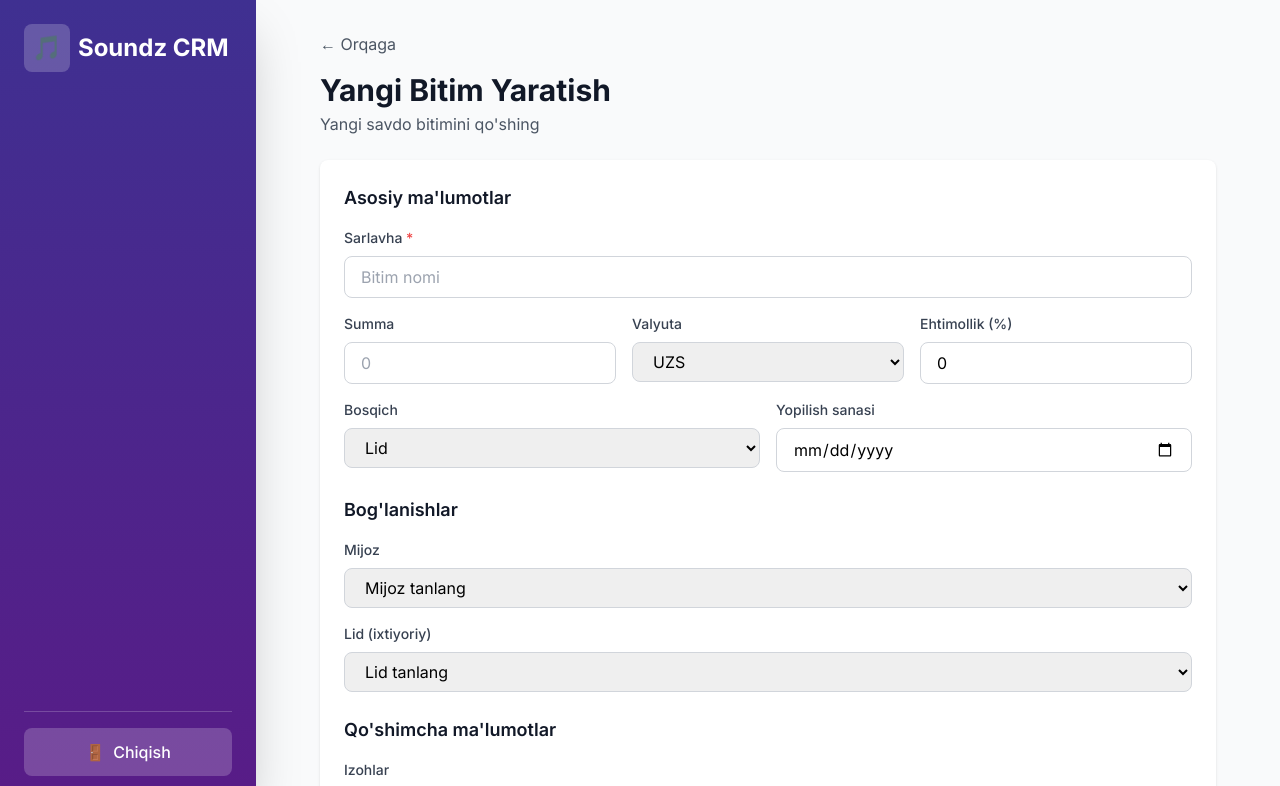
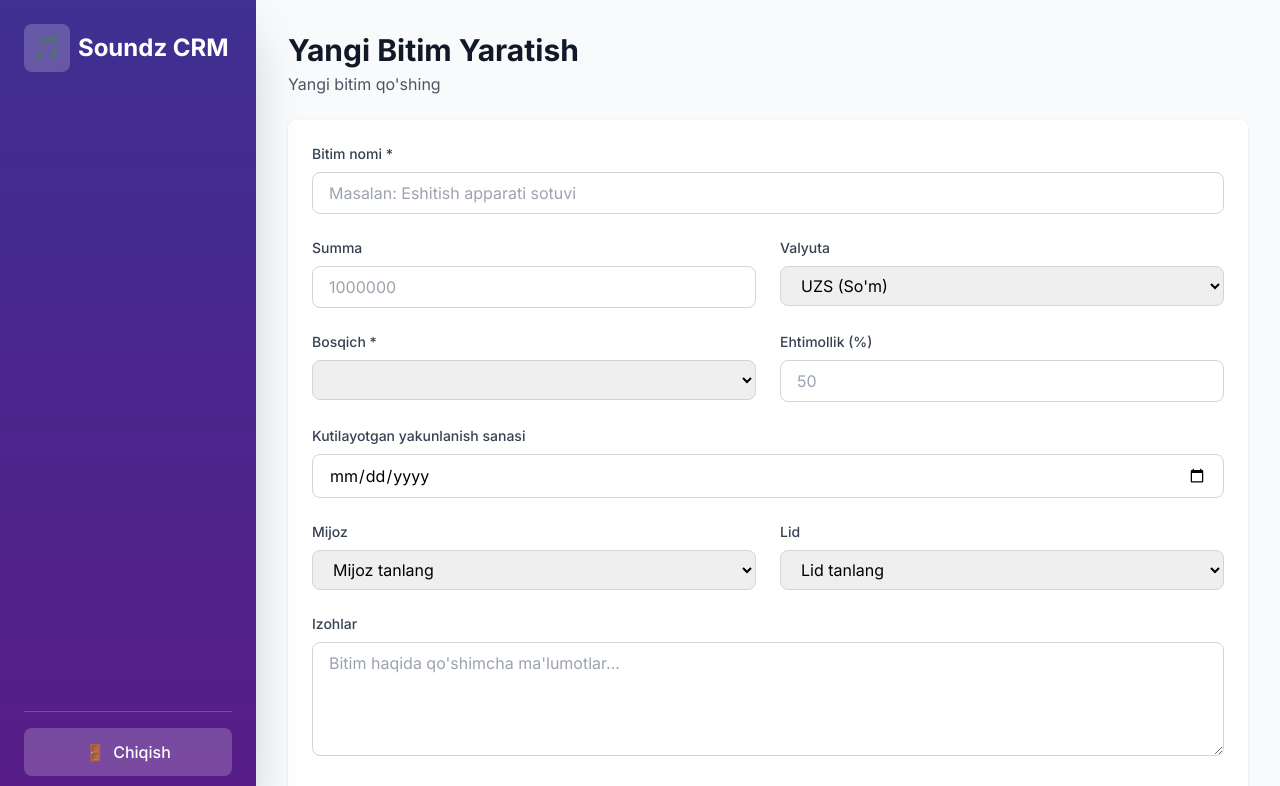
Before and after one commit to tiuulugbek/chatgpt, a Next.js app in the folder apps/frontend/: page /deals/new in a window 1280 px wide. Shown: the top 786 px of the page. Built offline with nearby package versions, Linux system fonts and the light colour scheme.

Commit message:
Deals uchun 'new' sahifasi yaratildi - yangi bitim yaratish formasi qo'shildi

```diff
--- a/apps/frontend/src/app/deals/new/page.tsx
+++ b/apps/frontend/src/app/deals/new/page.tsx
@@ -1,40 +1,50 @@
 'use client';
 
-import { useState } from 'react';
-import { useRouter } from 'next/navigation';
-import { useMutation, useQuery, useQueryClient } from '@tanstack/react-query';
+import { useState, useEffect } from 'react';
+import { useRouter, useSearchParams } from 'next/navigation';
+import { useMutation, useQueryClient, useQuery } from '@tanstack/react-query';
 import api from '@/lib/api';
 import { DashboardLayout } from '@/components/layout/DashboardLayout';
 import { useAuth } from '@/hooks/useAuth';
+import { DealStage } from '@prisma/client';
 
-const stageOptions = [
-  { value: 'LEAD', label: 'Lid' },
-  { value: 'CONTACTED', label: 'Aloqa qilindi' },
-  { value: 'PROPOSAL', label: 'Taklif yuborildi' },
-  { value: 'NEGOTIATION', label: 'Muzokara' },
-];
+interface DealFormData {
+  title: string;
+  amount?: number;
+  currency: string;
+  stage: DealStage;
+  probability?: number;
+  expectedCloseDate?: string;
+  notes?: string;
+  contactId?: string;
+  leadId?: string;
+  assigneeId?: string;
+  branchId?: string;
+}
 
 export default function NewDealPage() {
   const router = useRouter();
+  const searchParams = useSearchParams();
+  const queryClient = useQueryClient();
   const { user } = useAuth();
-  const queryClient = useQueryClient();
 
-  const [formData, setFormData] = useState({
+  const [formData, setFormData] = useState<DealFormData>({
     title: '',
-    amount: '',
+    amount: undefined,
     currency: 'UZS',
-    stage: 'LEAD',
-    probability: '0',
+    stage: DealStage.LEAD,
+    probability: 0,
     expectedCloseDate: '',
     notes: '',
-    contactId: '',
+    contactId: searchParams.get('contactId') || '',
     leadId: '',
+    assigneeId: user?.id || '',
     branchId: user?.branchId || '',
   });
+  const [error, setError] = useState<string>('');
+  const [success, setSuccess] = useState<string>('');
 
-  const [errors, setErrors] = useState<Record<string, string>>({});
-
-  // Contacts va Leads ro'yxatini olish
+  // Contacts list
   const { data: contacts } = useQuery({
     queryKey: ['contacts'],
     queryFn: async () => {
@@ -44,6 +54,7 @@ export default function NewDealPage() {
     enabled: !!user,
   });
 
+  // Leads list
   const { data: leads } = useQuery({
     queryKey: ['leads'],
     queryFn: async () => {
@@ -53,6 +64,17 @@ export default function NewDealPage() {
     enabled: !!user,
   });
 
+  // Users list (for assignee)
+  const { data: users } = useQuery({
+    queryKey: ['users'],
+    queryFn: async () => {
+      const response = await api.get('/users');
+      return response.data;
+    },
+    enabled: !!user && (user.role === 'SUPER_ADMIN' || user.role === 'BRANCH_MANAGER'),
+  });
+
+  // Branches list
   const { data: branches } = useQuery({
     queryKey: ['branches'],
     queryFn: async () => {
@@ -62,179 +84,187 @@ export default function NewDealPage() {
     enabled: !!user && user.role === 'SUPER_ADMIN',
   });
 
-  const createMutation = useMutation({
-    mutationFn: async (data: any) => {
+  // Create deal mutation
+  const createDealMutation = useMutation({
+    mutationFn: async (data: DealFormData) => {
       const response = await api.post('/deals', data);
       return response.data;
     },
     onSuccess: () => {
+      setSuccess('Bitim muvaffaqiyatli yaratildi!');
+      setError('');
       queryClient.invalidateQueries({ queryKey: ['deals'] });
+      queryClient.invalidateQueries({ queryKey: ['dashboard'] });
+      setTimeout(() => {
         router.push('/deals');
+      }, 1500);
     },
-    onError: (error: any) => {
-      const errorData = error.response?.data;
-      if (errorData?.message) {
-        setErrors({ general: errorData.message });
-      }
+    onError: (err: any) => {
+      setError(err.response?.data?.message || 'Bitim yaratishda xatolik yuz berdi.');
+      setSuccess('');
     },
   });
 
+  useEffect(() => {
+    // URL'dan contactId olish
+    const contactId = searchParams.get('contactId');
+    if (contactId) {
+      setFormData((prev) => ({ ...prev, contactId }));
+    }
+  }, [searchParams]);
+
   const handleSubmit = (e: React.FormEvent) => {
     e.preventDefault();
-    setErrors({});
+    setError('');
+    setSuccess('');
 
-    if (!formData.title.trim()) {
-      setErrors({ title: 'Sarlavha majburiy' });
-      return;
-    }
+    // Clean data - bo'sh qiymatlarni olib tashlash
+    const cleanData: any = { ...formData };
+    if (!cleanData.amount) delete cleanData.amount;
+    if (!cleanData.probability) delete cleanData.probability;
+    if (!cleanData.expectedCloseDate) delete cleanData.expectedCloseDate;
+    if (!cleanData.notes) delete cleanData.notes;
+    if (!cleanData.contactId) delete cleanData.contactId;
+    if (!cleanData.leadId) delete cleanData.leadId;
+    if (!cleanData.assigneeId) delete cleanData.assigneeId;
+    if (!cleanData.branchId) delete cleanData.branchId;
 
-    const payload = {
-      title: formData.title,
-      amount: formData.amount ? parseFloat(formData.amount) : undefined,
-      currency: formData.currency,
-      stage: formData.stage,
-      probability: parseInt(formData.probability) || 0,
-      expectedCloseDate: formData.expectedCloseDate || undefined,
-      notes: formData.notes || undefined,
-      contactId: formData.contactId || undefined,
-      leadId: formData.leadId || undefined,
-      branchId: formData.branchId || user?.branchId,
-    };
-
-    createMutation.mutate(payload);
+    createDealMutation.mutate(cleanData);
   };
 
   return (
     <DashboardLayout>
-      <div className="max-w-4xl mx-auto">
-        <div className="mb-6">
-          <button
-            onClick={() => router.back()}
-            className="text-gray-600 hover:text-gray-900 mb-4"
-          >
-            ← Orqaga
-          </button>
+      <div className="space-y-6">
+        <div>
           <h1 className="text-3xl font-bold text-gray-900">Yangi Bitim Yaratish</h1>
-          <p className="text-gray-600 mt-1">Yangi savdo bitimini qo'shing</p>
+          <p className="text-gray-600 mt-1">Yangi bitim qo'shing</p>
         </div>
 
-        <form onSubmit={handleSubmit} className="bg-white rounded-lg shadow p-6 space-y-6">
-          {errors.general && (
-            <div className="bg-red-50 border border-red-200 text-red-700 px-4 py-3 rounded">
-              {errors.general}
+        {error && (
+          <div className="bg-red-50 border border-red-200 text-red-700 px-4 py-3 rounded-lg">
+            {error}
+          </div>
+        )}
+        {success && (
+          <div className="bg-green-50 border border-green-200 text-green-700 px-4 py-3 rounded-lg">
+            {success}
           </div>
         )}
 
-          {/* Asosiy ma'lumotlar */}
+        <div className="bg-white rounded-lg shadow p-6">
+          <form onSubmit={handleSubmit} className="space-y-6">
             <div>
-            <h2 className="text-lg font-semibold text-gray-900 mb-4">Asosiy ma'lumotlar</h2>
-            <div className="space-y-4">
-              <div>
-                <label className="block text-sm font-medium text-gray-700 mb-2">
-                  Sarlavha <span className="text-red-500">*</span>
+              <label htmlFor="title" className="block text-sm font-medium text-gray-700 mb-2">
+                Bitim nomi *
               </label>
               <input
+                id="title"
                 type="text"
+                required
                 value={formData.title}
                 onChange={(e) => setFormData({ ...formData, title: e.target.value })}
-                  className={`w-full px-4 py-2 border rounded-lg focus:outline-none focus:ring-2 focus:ring-primary ${
-                    errors.title ? 'border-red-500' : 'border-gray-300'
-                  }`}
-                  placeholder="Bitim nomi"
+                className="w-full px-4 py-2 border border-gray-300 rounded-lg focus:outline-none focus:ring-2 focus:ring-primary"
+                placeholder="Masalan: Eshitish apparati sotuvi"
               />
-                {errors.title && (
-                  <p className="text-red-500 text-sm mt-1">{errors.title}</p>
-                )}
             </div>
 
-              <div className="grid grid-cols-1 md:grid-cols-3 gap-4">
+            <div className="grid grid-cols-1 md:grid-cols-2 gap-6">
               <div>
-                  <label className="block text-sm font-medium text-gray-700 mb-2">
+                <label htmlFor="amount" className="block text-sm font-medium text-gray-700 mb-2">
                   Summa
                 </label>
                 <input
+                  id="amount"
                   type="number"
-                    value={formData.amount}
-                    onChange={(e) => setFormData({ ...formData, amount: e.target.value })}
+                  value={formData.amount || ''}
+                  onChange={(e) =>
+                    setFormData({
+                      ...formData,
+                      amount: e.target.value ? parseFloat(e.target.value) : undefined,
+                    })
+                  }
                   className="w-full px-4 py-2 border border-gray-300 rounded-lg focus:outline-none focus:ring-2 focus:ring-primary"
-                    placeholder="0"
+                  placeholder="1000000"
                 />
               </div>
-
               <div>
-                  <label className="block text-sm font-medium text-gray-700 mb-2">
+                <label htmlFor="currency" className="block text-sm font-medium text-gray-700 mb-2">
                   Valyuta
                 </label>
                 <select
+                  id="currency"
                   value={formData.currency}
                   onChange={(e) => setFormData({ ...formData, currency: e.target.value })}
                   className="w-full px-4 py-2 border border-gray-300 rounded-lg focus:outline-none focus:ring-2 focus:ring-primary"
                 >
-                    <option value="UZS">UZS</option>
-                    <option value="USD">USD</option>
-                    <option value="EUR">EUR</option>
+                  <option value="UZS">UZS (So'm)</option>
+                  <option value="USD">USD (Dollar)</option>
+                  <option value="EUR">EUR (Yevro)</option>
                 </select>
               </div>
+            </div>
 
+            <div className="grid grid-cols-1 md:grid-cols-2 gap-6">
               <div>
-                  <label className="block text-sm font-medium text-gray-700 mb-2">
+                <label htmlFor="stage" className="block text-sm font-medium text-gray-700 mb-2">
+                  Bosqich *
+                </label>
+                <select
+                  id="stage"
+                  required
+                  value={formData.stage}
+                  onChange={(e) => setFormData({ ...formData, stage: e.target.value as DealStage })}
+                  className="w-full px-4 py-2 border border-gray-300 rounded-lg focus:outline-none focus:ring-2 focus:ring-primary"
+                >
+                  {Object.values(DealStage).map((stage) => (
+                    <option key={stage} value={stage}>
+                      {stage.replace(/_/g, ' ')}
+                    </option>
+                  ))}
+                </select>
+              </div>
+              <div>
+                <label htmlFor="probability" className="block text-sm font-medium text-gray-700 mb-2">
                   Ehtimollik (%)
                 </label>
                 <input
+                  id="probability"
                   type="number"
                   min="0"
                   max="100"
-                    value={formData.probability}
-                    onChange={(e) => setFormData({ ...formData, probability: e.target.value })}
+                  value={formData.probability || ''}
+                  onChange={(e) =>
+                    setFormData({
+                      ...formData,
+                      probability: e.target.value ? parseInt(e.target.value) : undefined,
+                    })
+                  }
                   className="w-full px-4 py-2 border border-gray-300 rounded-lg focus:outline-none focus:ring-2 focus:ring-primary"
+                  placeholder="50"
                 />
               </div>
             </div>
 
-              <div className="grid grid-cols-1 md:grid-cols-2 gap-4">
             <div>
-                  <label className="block text-sm font-medium text-gray-700 mb-2">
-                    Bosqich
-                  </label>
-                  <select
-                    value={formData.stage}
-                    onChange={(e) => setFormData({ ...formData, stage: e.target.value })}
-                    className="w-full px-4 py-2 border border-gray-300 rounded-lg focus:outline-none focus:ring-2 focus:ring-primary"
-                  >
-                    {stageOptions.map((option) => (
-                      <option key={option.value} value={option.value}>
-                        {option.label}
-                      </option>
-                    ))}
-                  </select>
-                </div>
-
-                <div>
-                  <label className="block text-sm font-medium text-gray-700 mb-2">
-                    Yopilish sanasi
+              <label htmlFor="expectedCloseDate" className="block text-sm font-medium text-gray-700 mb-2">
+                Kutilayotgan yakunlanish sanasi
               </label>
               <input
+                id="expectedCloseDate"
                 type="date"
                 value={formData.expectedCloseDate}
-                    onChange={(e) =>
-                      setFormData({ ...formData, expectedCloseDate: e.target.value })
-                    }
+                onChange={(e) => setFormData({ ...formData, expectedCloseDate: e.target.value })}
                 className="w-full px-4 py-2 border border-gray-300 rounded-lg focus:outline-none focus:ring-2 focus:ring-primary"
               />
             </div>
-              </div>
-            </div>
-          </div>
 
-          {/* Bog'lanishlar */}
+            <div className="grid grid-cols-1 md:grid-cols-2 gap-6">
               <div>
-            <h2 className="text-lg font-semibold text-gray-900 mb-4">Bog'lanishlar</h2>
-            <div className="space-y-4">
-              <div>
-                <label className="block text-sm font-medium text-gray-700 mb-2">
+                <label htmlFor="contactId" className="block text-sm font-medium text-gray-700 mb-2">
                   Mijoz
                 </label>
                 <select
+                  id="contactId"
                   value={formData.contactId}
                   onChange={(e) => setFormData({ ...formData, contactId: e.target.value })}
                   className="w-full px-4 py-2 border border-gray-300 rounded-lg focus:outline-none focus:ring-2 focus:ring-primary"
@@ -247,12 +277,12 @@ export default function NewDealPage() {
                   ))}
                 </select>
               </div>
-
               <div>
-                <label className="block text-sm font-medium text-gray-700 mb-2">
-                  Lid (ixtiyoriy)
+                <label htmlFor="leadId" className="block text-sm font-medium text-gray-700 mb-2">
+                  Lid
                 </label>
                 <select
+                  id="leadId"
                   value={formData.leadId}
                   onChange={(e) => setFormData({ ...formData, leadId: e.target.value })}
                   className="w-full px-4 py-2 border border-gray-300 rounded-lg focus:outline-none focus:ring-2 focus:ring-primary"
@@ -260,53 +290,90 @@ export default function NewDealPage() {
                   <option value="">Lid tanlang</option>
                   {leads?.map((lead: any) => (
                     <option key={lead.id} value={lead.id}>
-                      {lead.title} - {lead.contact?.fullName || 'Mijoz yo\'q'}
+                      {lead.title} ({lead.status})
                     </option>
                   ))}
                 </select>
               </div>
+            </div>
 
-              {user?.role === 'SUPER_ADMIN' && branches && (
+            {user?.role === 'SUPER_ADMIN' && (
+              <div className="grid grid-cols-1 md:grid-cols-2 gap-6">
                 <div>
-                  <label className="block text-sm font-medium text-gray-700 mb-2">
+                  <label htmlFor="branchId" className="block text-sm font-medium text-gray-700 mb-2">
                     Filial
                   </label>
                   <select
+                    id="branchId"
                     value={formData.branchId}
                     onChange={(e) => setFormData({ ...formData, branchId: e.target.value })}
                     className="w-full px-4 py-2 border border-gray-300 rounded-lg focus:outline-none focus:ring-2 focus:ring-primary"
                   >
                     <option value="">Filial tanlang</option>
-                    {branches.map((branch: any) => (
+                    {branches?.map((branch: any) => (
                       <option key={branch.id} value={branch.id}>
                         {branch.name}
                       </option>
                     ))}
                   </select>
                 </div>
-              )}
+                <div>
+                  <label htmlFor="assigneeId" className="block text-sm font-medium text-gray-700 mb-2">
+                    Mas'ul
+                  </label>
+                  <select
+                    id="assigneeId"
+                    value={formData.assigneeId}
+                    onChange={(e) => setFormData({ ...formData, assigneeId: e.target.value })}
+                    className="w-full px-4 py-2 border border-gray-300 rounded-lg focus:outline-none focus:ring-2 focus:ring-primary"
+                  >
+                    <option value="">Mas'ul tanlang</option>
+                    {users?.map((u: any) => (
+                      <option key={u.id} value={u.id}>
+                        {u.firstName} {u.lastName} ({u.role})
+                      </option>
+                    ))}
+                  </select>
                 </div>
               </div>
+            )}
 
-          {/* Qo'shimcha ma'lumotlar */}
+            {(user?.role === 'BRANCH_MANAGER' || user?.role === 'BRANCH_STAFF') && (
               <div>
-            <h2 className="text-lg font-semibold text-gray-900 mb-4">Qo'shimcha ma'lumotlar</h2>
+                <label htmlFor="assigneeId" className="block text-sm font-medium text-gray-700 mb-2">
+                  Mas'ul
+                </label>
+                <select
+                  id="assigneeId"
+                  value={formData.assigneeId}
+                  onChange={(e) => setFormData({ ...formData, assigneeId: e.target.value })}
+                  className="w-full px-4 py-2 border border-gray-300 rounded-lg focus:outline-none focus:ring-2 focus:ring-primary"
+                >
+                  <option value="">Mas'ul tanlang</option>
+                  {users?.map((u: any) => (
+                    <option key={u.id} value={u.id}>
+                      {u.firstName} {u.lastName} ({u.role})
+                    </option>
+                  ))}
+                </select>
+              </div>
+            )}
+
             <div>
-              <label className="block text-sm font-medium text-gray-700 mb-2">
+              <label htmlFor="notes" className="block text-sm font-medium text-gray-700 mb-2">
                 Izohlar
               </label>
               <textarea
+                id="notes"
                 value={formData.notes}
                 onChange={(e) => setFormData({ ...formData, notes: e.target.value })}
                 rows={4}
                 className="w-full px-4 py-2 border border-gray-300 rounded-lg focus:outline-none focus:ring-2 focus:ring-primary"
-                placeholder="Bitim haqida qo'shimcha ma'lumot..."
+                placeholder="Bitim haqida qo'shimcha ma'lumotlar..."
               />
             </div>
-          </div>
 
-          {/* Tugmalar */}
-          <div className="flex justify-end gap-4 pt-4 border-t">
+            <div className="flex justify-end space-x-3 pt-4">
               <button
                 type="button"
                 onClick={() => router.back()}
@@ -316,14 +383,15 @@ export default function NewDealPage() {
               </button>
               <button
                 type="submit"
-              disabled={createMutation.isPending}
+                disabled={createDealMutation.isPending}
                 className="px-6 py-2 bg-primary text-white rounded-lg hover:bg-opacity-90 disabled:opacity-50 disabled:cursor-not-allowed"
               >
-              {createMutation.isPending ? 'Saqlanmoqda...' : 'Saqlash'}
+                {createDealMutation.isPending ? 'Yaratilmoqda...' : 'Bitim Yaratish'}
               </button>
             </div>
           </form>
         </div>
+      </div>
     </DashboardLayout>
   );
 }
```
Lines whose indentation alone changed are shown as unchanged.
